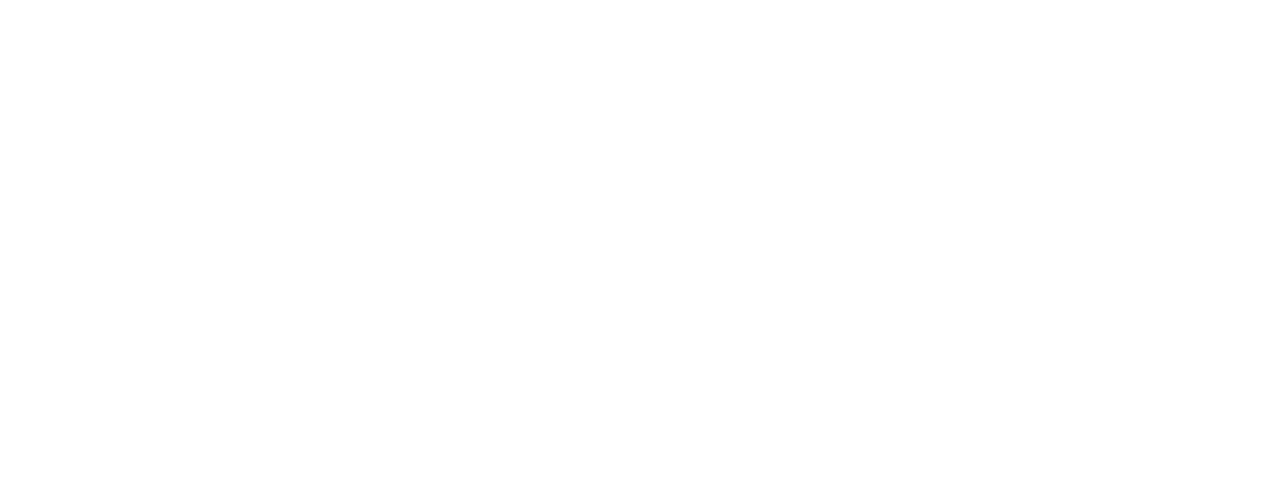
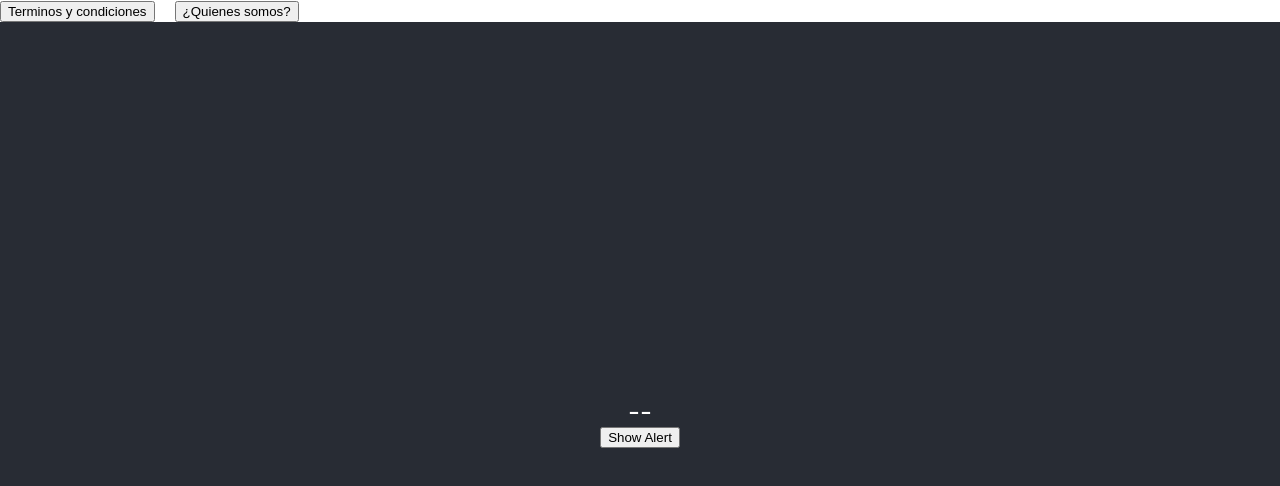
Before and after one commit to LautaroOlmedo/Barney, a React (Create React App) app: page /login/errors in a window 1280 px wide. Before the commit this address had no page. Shown: the top 486 px of the page. Built offline with nearby package versions, Linux system fonts and the light colour scheme.

Commit message:
Add loginError.tsx and .css

```diff
--- a/src/Router.tsx
+++ b/src/Router.tsx
@@ -7,6 +7,7 @@
 import { LoginPage } from "./pages/login";
 import { RouterLayout } from "./common/routerLayout/RouterLayout";
 import { UserProfilePage } from "./pages/UserProfile/userProfile";
+import { LoginError } from "./pages/login/errors/loginError";
 
 export const AppRouter: React.FC<{}> = () => {
   return (
@@ -15,6 +16,7 @@
         <Route path="/home" element={<HomePage />} />
         <Route path="/login" element={<LoginPage />} />
         <Route path="/profile" element={<UserProfilePage />} />
+        <Route path="/login/errors" element={<LoginError error="Usuario o contraseña no encontrados"/>} />
         // si la ruta no tiene que tener navBar o footer va por acá bajo
       </Route>
     </Routes>
--- /dev/null
+++ b/src/pages/login/errors/loginError.tsx
@@ -0,0 +1,18 @@
+import React from "react";
+
+
+  export const LoginError: React.FC <{error:string}> = ({error}) => {
+        // Función para mostrar la alerta
+        const showAlert = () => {
+            alert(error);
+          };
+
+          return (
+            <div className="App">
+              <header className="App-header">--
+                {/* Botón que muestra la alerta al hacer clic */}
+                <button onClick={showAlert}>Show Alert</button>
+              </header>
+            </div>
+          );
+  }
--- a/src/pages/login/index.tsx
+++ b/src/pages/login/index.tsx
@@ -21,7 +21,8 @@
           </div>
          </section>
         </div>
-        <Link to="/home"/>
     </div>
+
+
   );
 };
```
Also changed, not shown: src/pages/login/errors/loginError.css (added).
